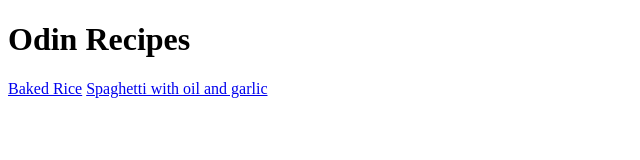
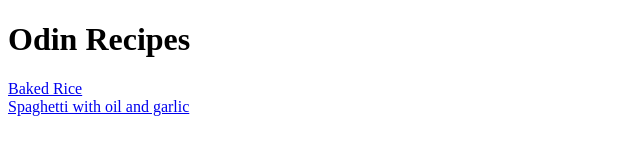
Before and after one commit to ahermanoml/odin-recipes, a plain HTML site: page index.html in a window 1280 px wide. Shown: the whole page, without its empty margins (0-640 px from the left). Drawn offline with Linux system fonts and the light colour scheme.

Commit message:
index.html

```diff
--- a/index.html
+++ b/index.html
@@ -6,7 +6,7 @@
 </head>
 <body>
   <h1>Odin Recipes</h1>
-  <a href="recipes/baked-rice.html">Baked Rice</a>
+  <a href="recipes/baked-rice.html">Baked Rice</a> <br>
   <a href="recipes/spaghetti-with-oil-and-garlic.html"> Spaghetti with oil and garlic</a>
 </body>
 </html>
```
